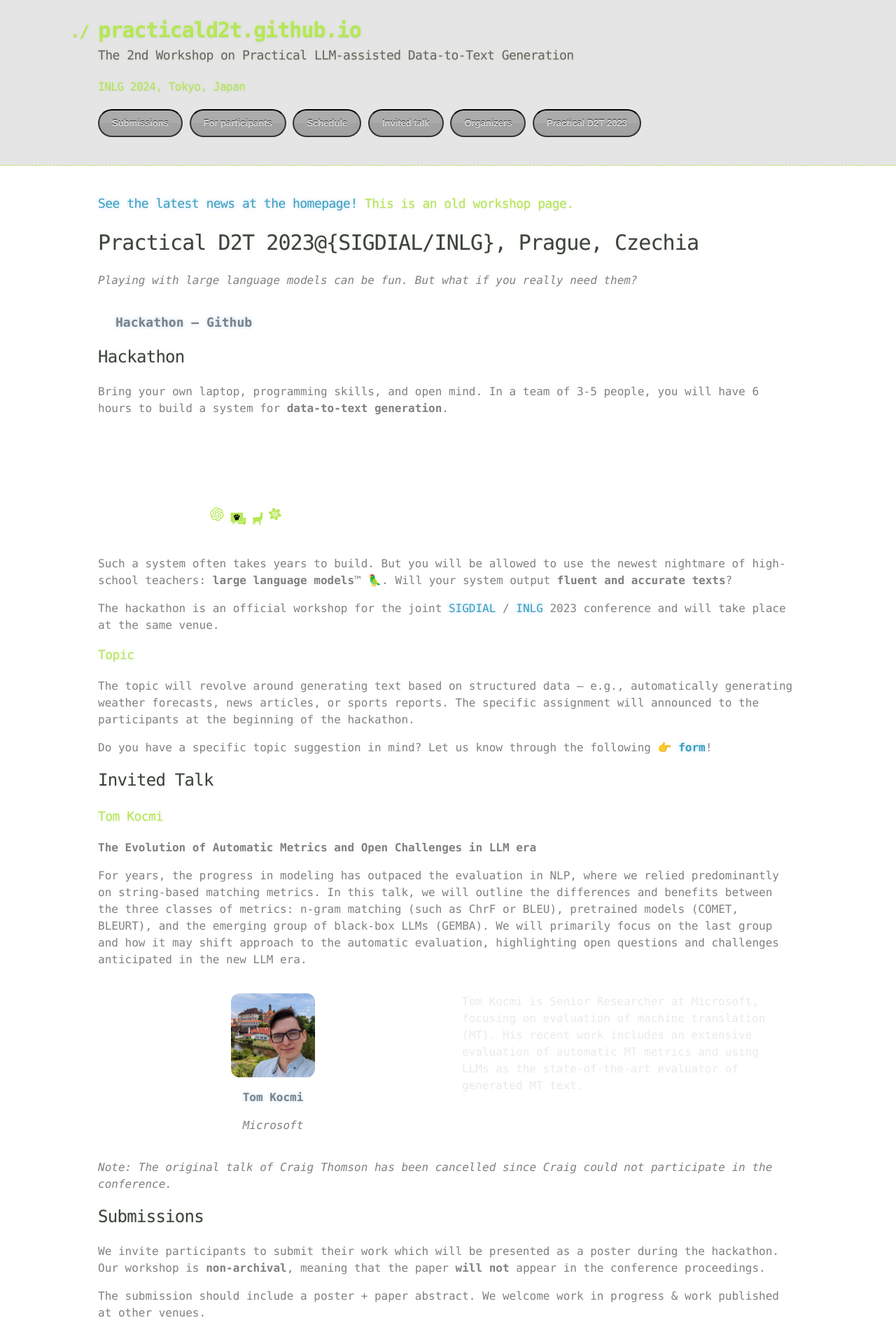
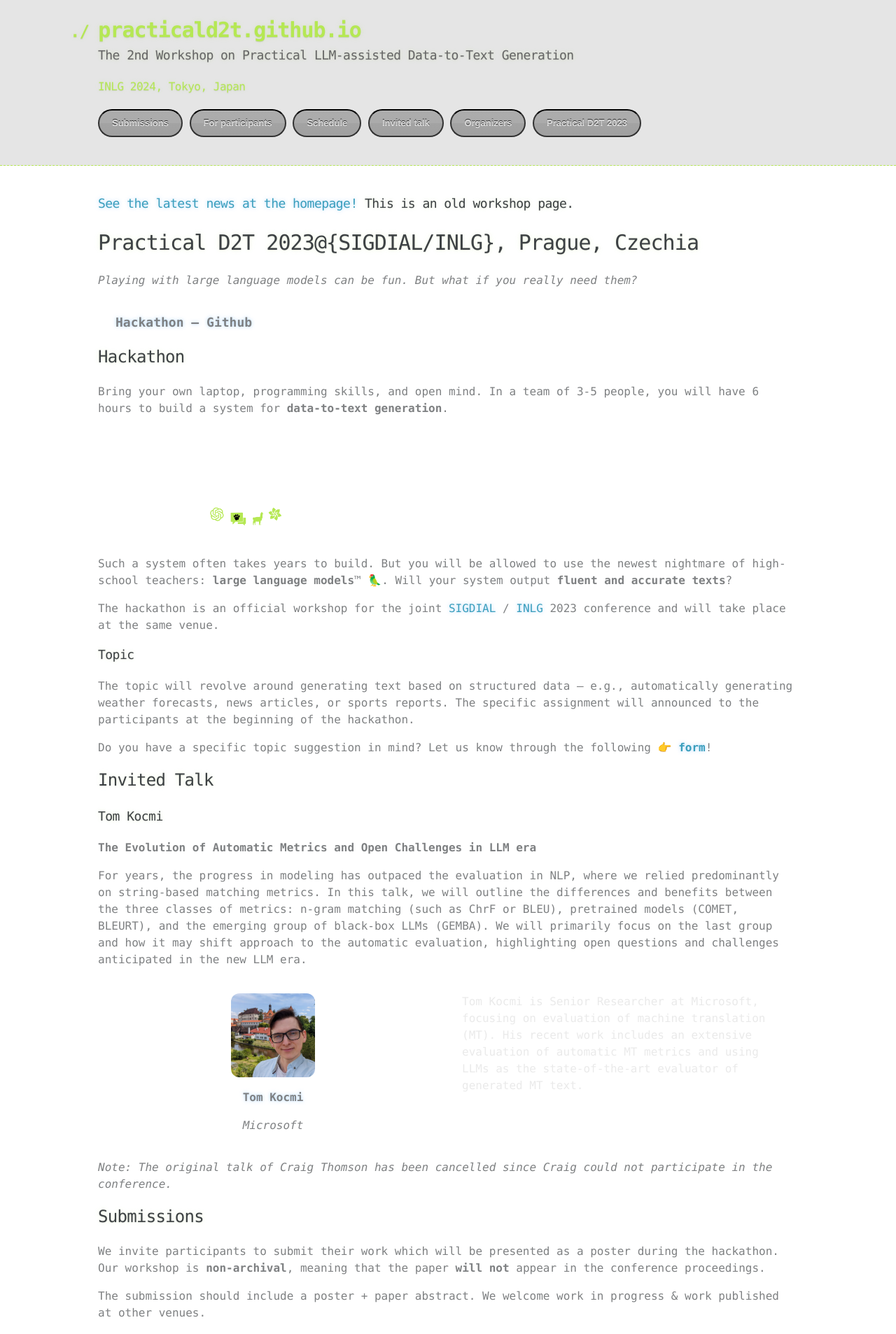
Before and after one commit to practicald2t/practicald2t.github.io, a Jekyll site: the page built from 2023/index.md, in a window 1280 px wide. Shown: the top 1907 px of the page at 70% size. Built offline with Jekyll 4.4.1, drawn with Linux system fonts in a browser that asks for light colours.

Commit message:
Update custom.css

```diff
--- a/assets/css/custom.css
+++ b/assets/css/custom.css
@@ -60,19 +60,11 @@ body {
 }
 
 
-h1 {
+h1,h2,h3 {
   color:  #3d4144;
 }
 
-h2 {
-  color: #3d4144;
-}
-
-p {
-  color: #7e8082;
-}
-
-span {
+p,span {
   color: #7e8082;
 }
 
```
